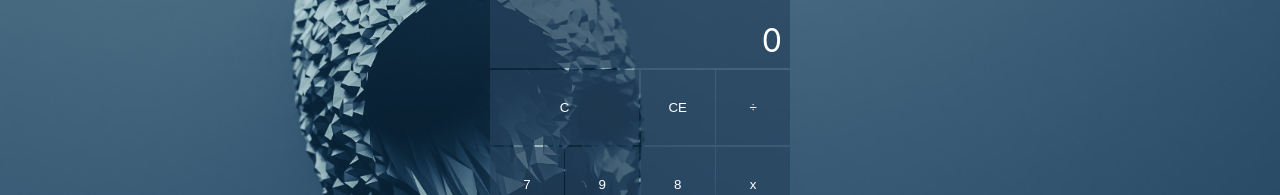
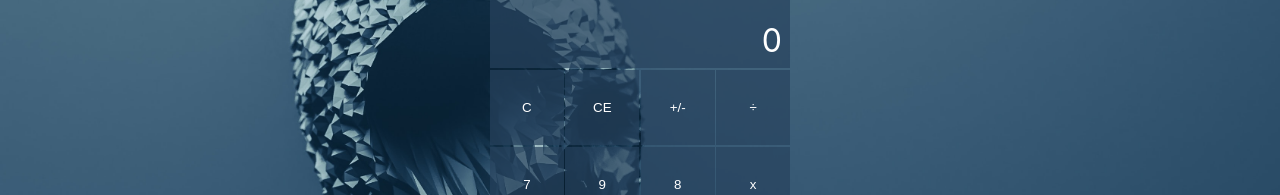
Before and after one commit to sebastiannykanen/react-calculator, a React (Create React App) app: page / in a window 1280 px wide. Shown: the part 197-392 px from the top of the page. Built offline with nearby package versions, Linux system fonts and the light colour scheme.

Commit message:
fixes to mathematical issues

```diff
--- a/src/components/calculator.js
+++ b/src/components/calculator.js
@@ -3,20 +3,59 @@ import Mexp from "math-expression-evaluator";
 import { round } from "mathjs";
 
 function Calculator() {
-  const [input, setInput] = useState([]);
+  const [input, setInput] = useState("");
   const [result, setResult] = useState("");
   const [disableDot, setDisableDot] = useState(false); // disables . button when array item already has a . in it
   const [disableZero, setDisableZero] = useState(false); //disables 0 button when array starts with a 0
   const [disableNumbers, setDisableNumbers] = useState(false); // disables all numbers when array starts with a 0
+  const [disableOperator, setDisableOperator] = useState(false);
 
   const inputArray = input.toString().split(" ");
   const indexLastArrayItem = inputArray.length - 1;
-  const operator = ["/", "+", "-", "*"];
+  const operator = ["/", "+", " - ", "*"];
+
+  console.log(inputArray.slice(-1).length);
 
   // handleClick event for input
 
   const handleClick = (e) => {
     setInput(input + e.target.name);
+  };
+
+  // +/-
+
+  const oppositeInput = () => {
+    if (
+      inputArray[inputArray.length - 3] === "-" &&
+      inputArray[inputArray.length - 2] === "-"
+    ) {
+      inputArray.splice(inputArray.length - 2, 1);
+    } else if (
+      inputArray[inputArray.length - 3] === "+" &&
+      inputArray[inputArray.length - 2] === "-"
+    ) {
+      inputArray.splice(inputArray.length - 2, 1);
+    } else if (
+      inputArray[inputArray.length - 3] === "/" &&
+      inputArray[inputArray.length - 2] === "-"
+    ) {
+      inputArray.splice(inputArray.length - 2, 1);
+    } else if (
+      inputArray[inputArray.length - 3] === "*" &&
+      inputArray[inputArray.length - 2] === "-"
+    ) {
+      inputArray.splice(inputArray.length - 2, 1);
+    } else if (inputArray[0] === "-" && inputArray.length === 2) {
+      inputArray.splice(inputArray.length - 2, 1);
+    } else {
+      inputArray.splice(
+        indexLastArrayItem,
+        1,
+        "-",
+        inputArray[indexLastArrayItem]
+      );
+    }
+    setInput(inputArray.join(" "));
   };
 
   // clears input
@@ -73,6 +112,19 @@ function Calculator() {
     }
   }, [inputArray, indexLastArrayItem]);
 
+  // disables all numbers when array starts with a 0
+
+  useEffect(() => {
+    if (
+      operator.includes(input.toString().slice(-2, -1)[0]) ||
+      inputArray[indexLastArrayItem] === ""
+    ) {
+      setDisableOperator(true);
+    } else {
+      setDisableOperator(false);
+    }
+  }, [inputArray, indexLastArrayItem]);
+
   // when result is updated input is cleared
 
   useEffect(() => {
@@ -85,17 +137,20 @@ function Calculator() {
         <p className="result">{input ? input : round(result, 4)}</p>
       </div>
       <div className="calculatorButtons">
-        <button name="C" className="span-2" onClick={clear}>
+        <button name="C" className="button" onClick={clear}>
           C
         </button>
         <button name="CE" className="button" onClick={erase}>
           CE
         </button>
+        <button name="+/-" className="button" onClick={oppositeInput}>
+          +/-
+        </button>
         <button
           name=" / "
           className="button"
           onClick={handleClick}
-          disabled={operator.includes(input.toString().slice(-2, -1)[0])}
+          disabled={disableOperator}
         >
           ÷
         </button>
@@ -127,7 +182,7 @@ function Calculator() {
           name=" * "
           className="button"
           onClick={handleClick}
-          disabled={operator.includes(input.toString().slice(-2, -1)[0])}
+          disabled={disableOperator}
         >
           x
         </button>
@@ -159,7 +214,7 @@ function Calculator() {
           name=" - "
           className="button"
           onClick={handleClick}
-          disabled={operator.includes(input.toString().slice(-2, -1)[0])}
+          disabled={disableOperator}
         >
           -
         </button>
@@ -191,7 +246,7 @@ function Calculator() {
           name=" + "
           className="button"
           onClick={handleClick}
-          disabled={operator.includes(input.toString().slice(-2, -1)[0])}
+          disabled={disableOperator}
         >
           +
         </button>
```
